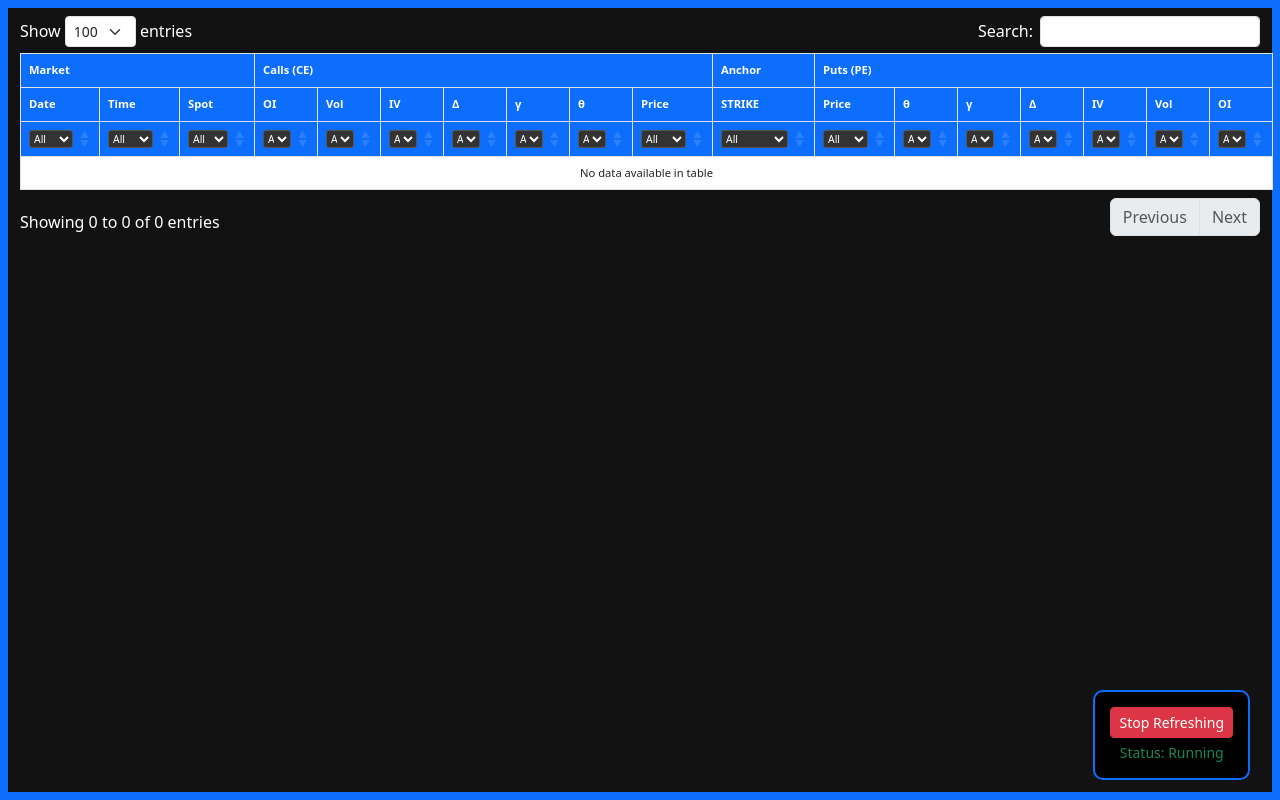
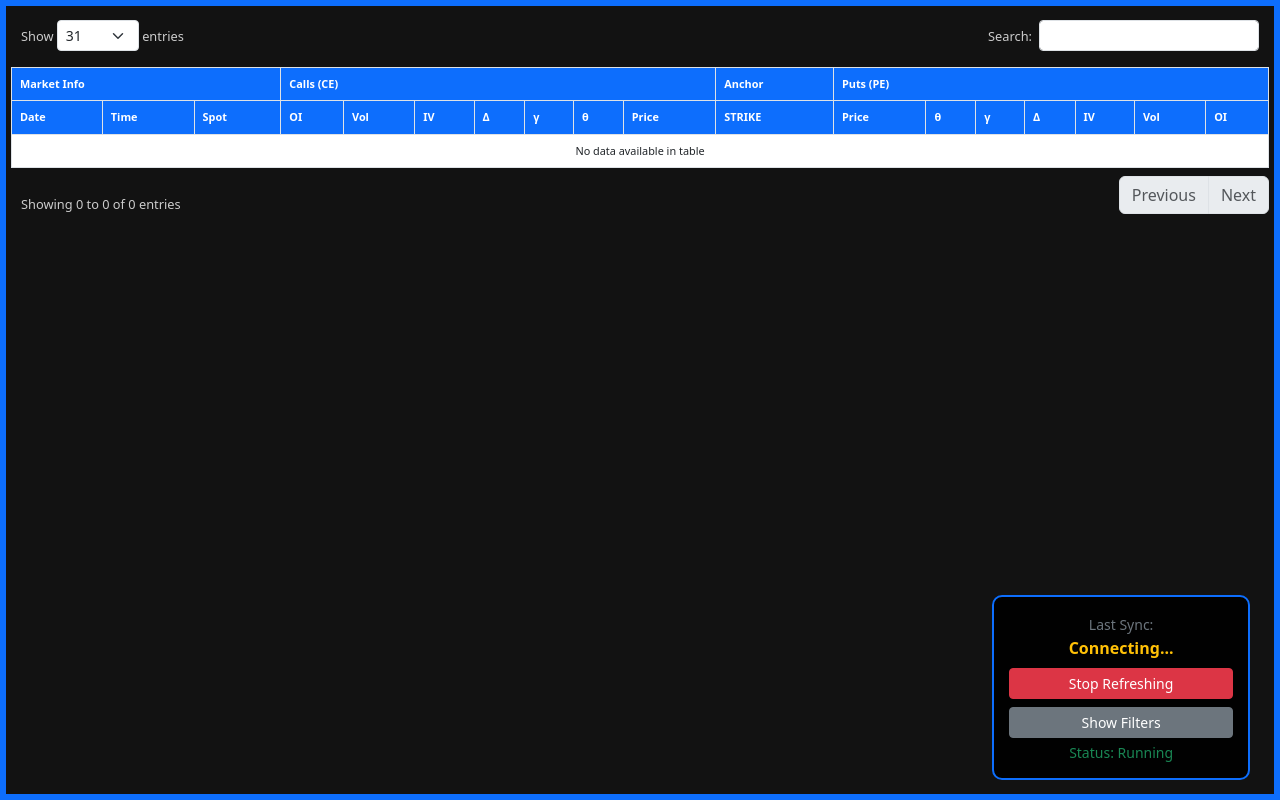
Before and after one commit to VirajRasalRepo/IndexDataAnalyser, a Flask app: page / in a window 1280 px wide. Run offline with Flask 3, Linux system fonts and the light colour scheme; data that the repository does not hold is empty; some libraries are stand-ins or nearby versions.

Commit message:
Initial commit for IndexDataAnalyser 23-01-26 2(bg color change, filter refreshing issue resolved)

```diff
--- a/templates/index.html
+++ b/templates/index.html
@@ -1,83 +1,88 @@
 <!DOCTYPE html>
 <html>
 <head>
-    <title>Nifty Pro Analyzer - Dropdown Filters</title>
+    <title>Nifty Live Pro Analyzer</title>
     <link href="https://cdn.jsdelivr.net/npm/bootstrap@5.3.0/dist/css/bootstrap.min.css" rel="stylesheet">
     <link href="https://cdn.datatables.net/1.13.6/css/dataTables.bootstrap5.min.css" rel="stylesheet">
 
     <style>
-        body { border: 8px solid #0d6efd; min-height: 100vh; background-color: #121212; color: white; }
-        .table-xs { font-size: 0.7rem; }
+        /* 1. INCREASE TABLE SIZE TO FIT WEB PAGE */
+        body {
+            border: 6px solid #0d6efd;
+            min-height: 100vh;
+            background-color: #121212;
+            color: white;
+            margin: 0;
+            padding: 0;
+            overflow-x: hidden; /* Prevent horizontal scroll on body */
+        }
 
-        /* Alternating Group Colors */
+        .container-fluid {
+            padding-left: 5px;
+            padding-right: 5px;
+            width: 100% !important;
+        }
+
+        .table-xs { font-size: 0.68rem; width: 100% !important; }
+
+        /* Alternating Colors */
         .group-blue td { background-color: #87CEFA !important; color: #000 !important; }
-        .group-black td { background-color: #f8f6f6 !important; color: #101010 !important; }
+        .group-black td { background-color: #f6f4f4 !important; color: #0b0a0a !important; }
 
-        /* Sticky Headers */
-        .sticky-header th { background-color: #0d6efd !important; color: white !important; vertical-align: middle; }
-        .filter-header { background-color: #212529 !important; }
+        /* Sticky Header */
+        .sticky-header th { background-color: #0d6efd !important; color: white !important; }
+        .filter-header { background-color: #212529 !important; display: none; }
         .strike-col { background-color: #ffc107 !important; color: black !important; font-weight: bold !important; }
 
-        /* Dropdown Styling */
-        select.column-filter {
-            width: 100%;
-            font-size: 0.65rem;
-            background-color: #333;
-            color: white;
-            border: 1px solid #555;
-            border-radius: 3px;
-        }
-
+        /* Controls UI */
         .controls {
             position: fixed; bottom: 20px; right: 30px; z-index: 2000;
             background: rgba(0, 0, 0, 0.9); padding: 15px; border-radius: 10px; border: 2px solid #0d6efd;
         }
+
+        /* Adjust DataTables elements for dark mode */
+        .dataTables_length, .dataTables_filter, .dataTables_info, .dataTables_paginate {
+            color: #ccc !important;
+            font-size: 0.8rem;
+            margin: 10px;
+        }
+        select { background-color: #333; color: white; }
     </style>
 </head>
 <body>
 
     <div class="controls text-center">
+        <div class="mb-2">
+            <small class="text-secondary">Last Sync:</small><br>
+            <strong id="syncTime" class="text-warning">Connecting...</strong>
+        </div>
         <button id="refreshBtn" class="btn btn-danger btn-sm w-100" onclick="toggleRefresh()">Stop Refreshing</button>
+        <button id="filterToggleBtn" class="btn btn-secondary btn-sm w-100 mt-2" onclick="toggleFilters()">Show Filters</button>
         <div id="statusText" class="text-success small mt-1">Status: Running</div>
     </div>
 
-    <div class="container-fluid mt-2 mb-5">
-        <table id="mainTable" class="table table-bordered text-center table-xs">
+    <div class="container-fluid mt-1 mb-5">
+        <table id="mainTable" class="table table-bordered text-center table-xs nowrap" style="width:100%">
             <thead class="sticky-header">
                 <tr>
-                    <th colspan="3">Market</th>
+                    <th colspan="3">Market Info</th>
                     <th colspan="7">Calls (CE)</th>
                     <th class="strike-col">Anchor</th>
                     <th colspan="7">Puts (PE)</th>
                 </tr>
-                <tr id="titleRow">
+                <tr>
                     <th>Date</th><th>Time</th><th>Spot</th>
                     <th>OI</th><th>Vol</th><th>IV</th><th>Δ</th><th>γ</th><th>θ</th><th>Price</th>
                     <th class="strike-col">STRIKE</th>
                     <th>Price</th><th>θ</th><th>γ</th><th>Δ</th><th>IV</th><th>Vol</th><th>OI</th>
                 </tr>
                 <tr id="filterRow" class="filter-header">
-                    <th></th><th></th><th></th>
-                    <th></th><th></th><th></th><th></th><th></th><th></th><th></th>
+                    <th></th><th></th><th></th><th></th><th></th><th></th><th></th><th></th><th></th><th></th>
                     <th class="strike-col"></th>
                     <th></th><th></th><th></th><th></th><th></th><th></th><th></th>
                 </tr>
             </thead>
-            <tbody>
-                {% for row in data %}
-                    {% set group_num = (loop.index0 // 31) % 2 %}
-                    <tr class="{{ 'group-blue' if group_num == 0 else 'group-black' }}">
-                        <td>{{ row.Date }}</td><td>{{ row.Time }}</td><td>{{ row.Spot_price }}</td>
-                        <td>{{ row.ce_oi }}</td><td>{{ row.ce_volume }}</td><td>{{ row.ce_IV }}</td>
-                        <td>{{ row.ce_delta }}</td><td>{{ row.ce_gamma }}</td><td>{{ row.ce_theta }}</td>
-                        <td>{{ row.ce_price }}</td>
-                        <td class="strike-col">{{ row.Strike_price }}</td>
-                        <td>{{ row.pe_price }}</td><td>{{ row.pe_theta }}</td><td>{{ row.pe_gamma }}</td>
-                        <td>{{ row.pe_delta }}</td><td>{{ row.pe_IV }}</td><td>{{ row.pe_volume }}</td>
-                        <td>{{ row.pe_oi }}</td>
-                    </tr>
-                {% endfor %}
-            </tbody>
+            <tbody></tbody>
         </table>
     </div>
 
@@ -87,46 +92,68 @@
 
     <script>
         let isPaused = false;
+        let table;
 
         $(document).ready(function() {
-            var table = $('#mainTable').DataTable({
-                "pageLength": 100,
-                "order": [],
+            table = $('#mainTable').DataTable({
+                "ajax": { "url": "/get_data", "dataSrc": "data" },
+                "columns": [
+                    { "data": "Date" }, { "data": "Time" }, { "data": "Spot_price" },
+                    { "data": "ce_oi" }, { "data": "ce_volume" }, { "data": "ce_IV" },
+                    { "data": "ce_delta" }, { "data": "ce_gamma" }, { "data": "ce_theta" },
+                    { "data": "ce_price" }, { "data": "Strike_price" },
+                    { "data": "pe_price" }, { "data": "pe_theta" }, { "data": "pe_gamma" },
+                    { "data": "pe_delta" }, { "data": "pe_IV" }, { "data": "pe_volume" }, { "data": "pe_oi" }
+                ],
+                // 2. HIGHEST TIME FIRST BY DEFAULT (Column Index 1 is Time)
+                "order": [[1, "desc"]],
+
+                // 3. SHOW ENTRIES OPTION TILL 1000
+                "lengthMenu": [[31, 100, 500, 1000], [31, 100, 500, 1000]],
+                "pageLength": 31,
+
+                "createdRow": function(row, data, dataIndex) {
+                    let groupNum = Math.floor(dataIndex / 31) % 2;
+                    $(row).addClass(groupNum === 0 ? 'group-blue' : 'group-black');
+                    $('td', row).eq(10).addClass('strike-col');
+                },
                 initComplete: function () {
                     this.api().columns().every(function (index) {
                         var column = this;
-                        // Create select element and append to the specific filterRow cell
-                        var select = $('<select class="column-filter"><option value="">All</option></select>')
+                        var select = $('<select style="width:100%; font-size:0.6rem; background:#333; color:white;"><option value="">All</option></select>')
                             .appendTo($(`#filterRow th`).eq(index))
                             .on('change', function () {
                                 var val = $.fn.dataTable.util.escapeRegex($(this).val());
                                 column.search(val ? '^' + val + '$' : '', true, false).draw();
                             });
 
-                        // Get unique values from the column and add to dropdown
-                        column.data().unique().sort().each(function (d, j) {
-                            // Strip HTML if present for the dropdown text
-                            var cleanText = d.replace(/<\/?[^>]+(>|$)/g, "");
-                            select.append('<option value="' + cleanText + '">' + cleanText + '</option>');
+                        column.data().unique().sort().each(function (d) {
+                            if(d) select.append('<option value="'+d+'">'+d+'</option>');
                         });
                     });
                 }
             });
+
+            setInterval(function() {
+                if (!isPaused) {
+                    table.ajax.reload(function(json) {
+                        $('#syncTime').text(json.last_updated);
+                    }, false); // 'false' keeps the current page/sorting intact
+                }
+            }, 4000);
         });
 
-        // 4-Second Auto Refresh
-        setInterval(function() {
-            if (!isPaused) {
-                window.location.reload();
-            }
-        }, 4000);
+        function toggleFilters() {
+            $('#filterRow').toggle();
+            $('#filterToggleBtn').text($('#filterRow').is(':visible') ? "Hide Filters" : "Show Filters")
+                                .toggleClass('btn-secondary btn-warning');
+            table.columns.adjust().draw();
+        }
 
         function toggleRefresh() {
             isPaused = !isPaused;
-            document.getElementById('refreshBtn').innerText = isPaused ? "Start Refreshing" : "Stop Refreshing";
-            document.getElementById('refreshBtn').className = isPaused ? "btn btn-success btn-sm w-100" : "btn btn-danger btn-sm w-100";
-            document.getElementById('statusText').innerText = isPaused ? "Status: Paused" : "Status: Running";
-            document.getElementById('statusText').className = isPaused ? "text-danger small mt-1" : "text-success small mt-1";
+            $('#refreshBtn').text(isPaused ? "Start Refreshing" : "Stop Refreshing").toggleClass('btn-danger btn-success');
+            $('#statusText').text(isPaused ? "Status: Paused" : "Status: Running").toggleClass('text-success text-danger');
         }
     </script>
 </body>
--- a/web_app.py
+++ b/web_app.py
@@ -1,49 +1,41 @@
-from flask import Flask, render_template
+from flask import Flask, render_template, jsonify
 import mysql.connector
+import datetime
 
 app = Flask(__name__)
-
-DB_CONFIG = {
-    "host": "localhost",
-    "user": "root",
-    "password": "qwerty123456",
-    "database": "analyzer_db"
-}
+DB_CONFIG = {"host": "localhost", "user": "root", "password": "qwerty123456", "database": "analyzer_db"}
 
 
-def get_all_historical_data():
+@app.route('/')
+def home():
+    return render_template('index.html')
+
+
+@app.route('/get_data')
+def get_data_api():
     try:
         conn = mysql.connector.connect(**DB_CONFIG)
         cursor = conn.cursor(dictionary=True)
+        query = "SELECT * FROM NIFTY_OC_HISTORICAL ORDER BY Date DESC, Time DESC, Strike_price DESC LIMIT 2000"
+        cursor.execute(query)
+        rows = cursor.fetchall()
 
-        # Comprehensive query including Greeks and IV
-        query = """
-                SELECT
-                    Date, Time, Spot_price, Strike_price, ce_oi, ce_volume, ce_IV, ce_delta, ce_gamma, ce_theta, ce_price, ce_vega, pe_oi, pe_volume, pe_IV, pe_delta, pe_gamma, pe_theta, pe_price, pe_vega
-                FROM NIFTY_OC_HISTORICAL
-                ORDER BY Date DESC, Time DESC, Strike_price DESC
-                    LIMIT 2000 \
-                """
+        for row in rows:
+            for key, value in row.items():
+                if isinstance(value, (datetime.timedelta, datetime.date)):
+                    row[key] = str(value)
 
-        cursor.execute(query)
-        data = cursor.fetchall()
-        return data
+        cursor.close()
+        conn.close()
 
-    except mysql.connector.Error as err:
-        print(f"Error: {err}")
-        return []
-    finally:
-        if 'conn' in locals() and conn.is_connected():
-            cursor.close()
-            conn.close()
-
-
-# ONLY ONE '@app.route("/")' and ONLY ONE 'def home()'
-@app.route('/')
-def home():
-    all_data = get_all_historical_data()
-    return render_template('index.html', data=all_data)
+        # Return both the data and the current server time
+        return jsonify({
+            "data": rows,
+            "last_updated": datetime.datetime.now().strftime("%H:%M:%S")
+        })
+    except Exception as e:
+        return jsonify({"error": str(e)})
 
 
 if __name__ == '__main__':
-    app.run(debug=True, port=5000)
+    app.run(debug=True, port=5000, use_reloader=False)
```
